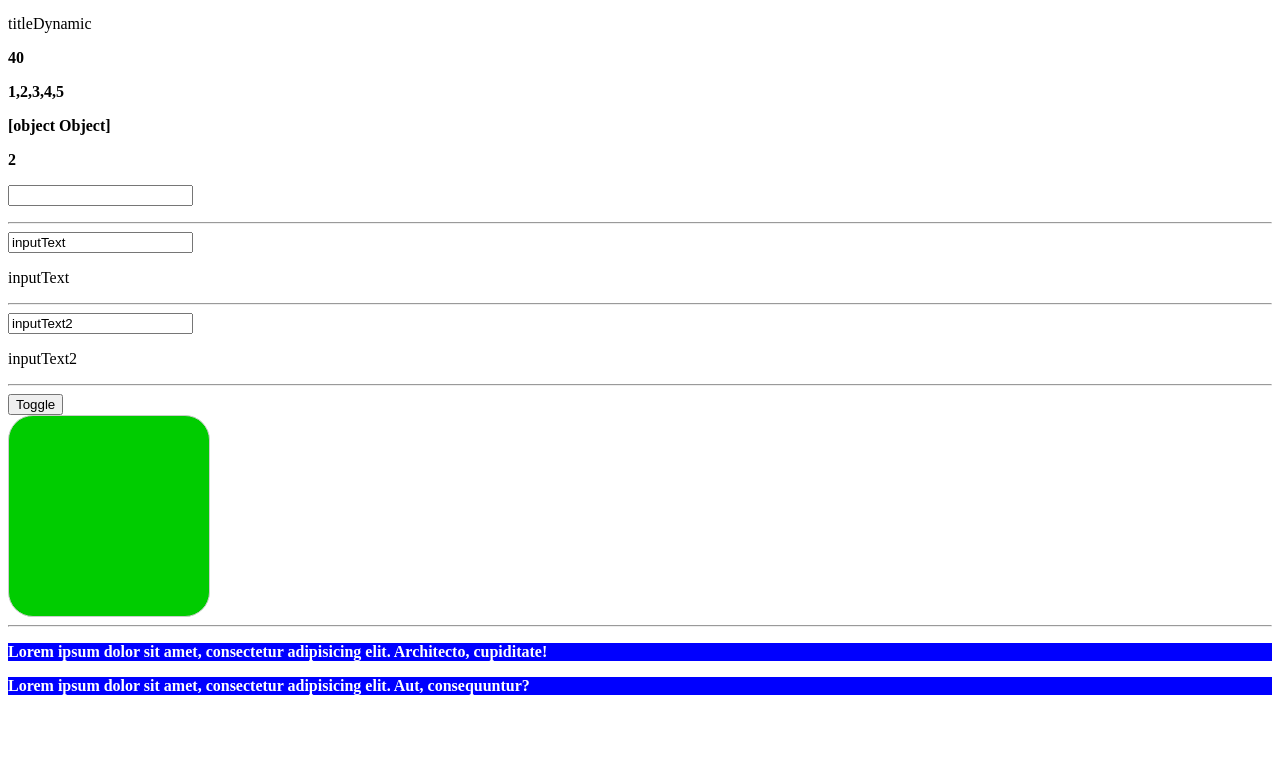
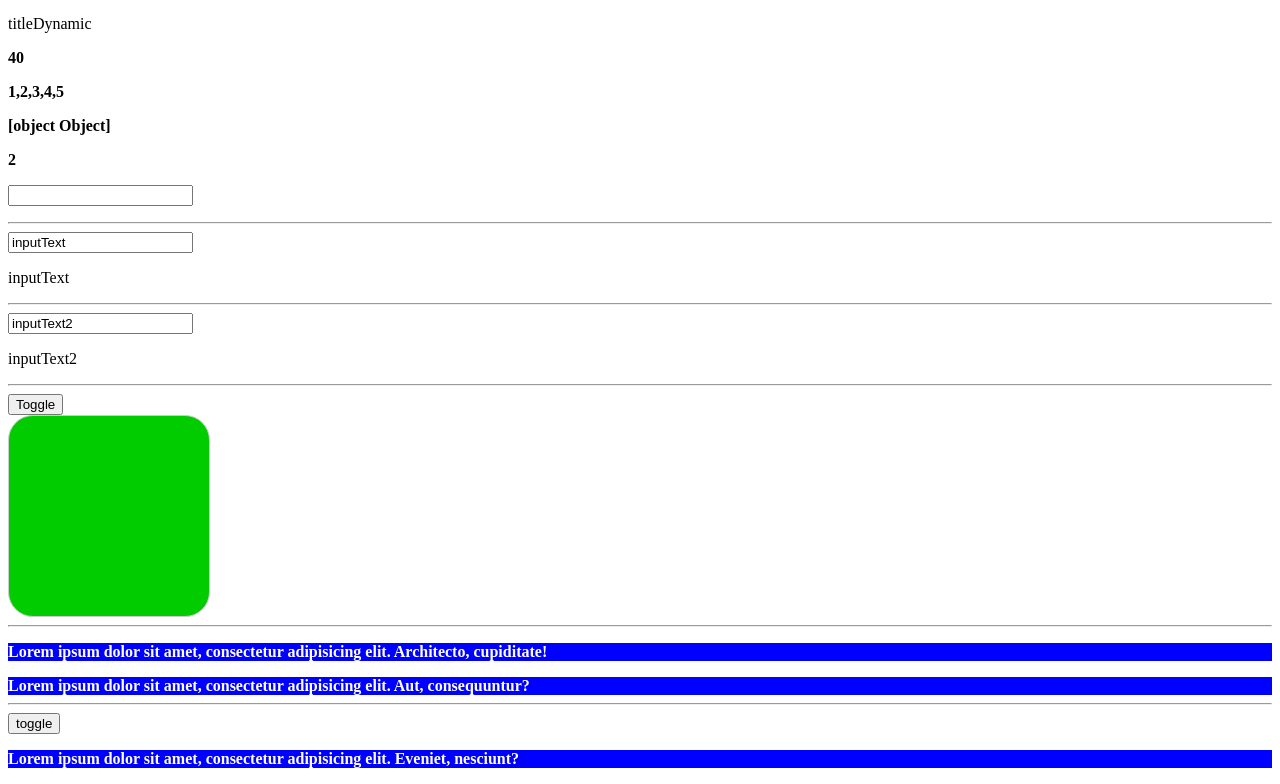
Before and after one commit to evgen904/Angular-Lesson, an Angular app: page / in a window 1280 px wide. Shown: the part 553-1337 px from the top of the page. Before the commit the page ends 1256 px from the top, so only its background shows below. Built offline with nearby package versions, Linux system fonts and the light colour scheme.

Commit message:
Отображение по условию с ngIf else

```diff
--- a/src/app/app.component.html
+++ b/src/app/app.component.html
@@ -60,3 +60,18 @@
 >
   Lorem ipsum dolor sit amet, consectetur adipisicing elit. Aut, consequuntur?
 </div>
+
+<hr>
+
+<button (click)="toggle = !toggle">
+  toggle
+</button>
+
+<p *ngIf="toggle; else blueP" class="green">Lorem ipsum dolor sit amet, consectetur adipisicing elit. Eveniet, nesciunt?</p>
+
+<ng-template #blueP>
+  <p *ngIf="!toggle" class="blue">Lorem ipsum dolor sit amet, consectetur adipisicing elit. Eveniet, nesciunt?</p>
+</ng-template>
+
+
+<!--<p *ngIf="!toggle" class="blue">Lorem ipsum dolor sit amet, consectetur adipisicing elit. Eveniet, nesciunt?</p>-->
--- a/src/app/app.component.ts
+++ b/src/app/app.component.ts
@@ -29,6 +29,7 @@ export class AppComponent {
 
   backgroundColor = false
 
+  toggle = false
 
   constructor() {
     setTimeout(() => {
```
